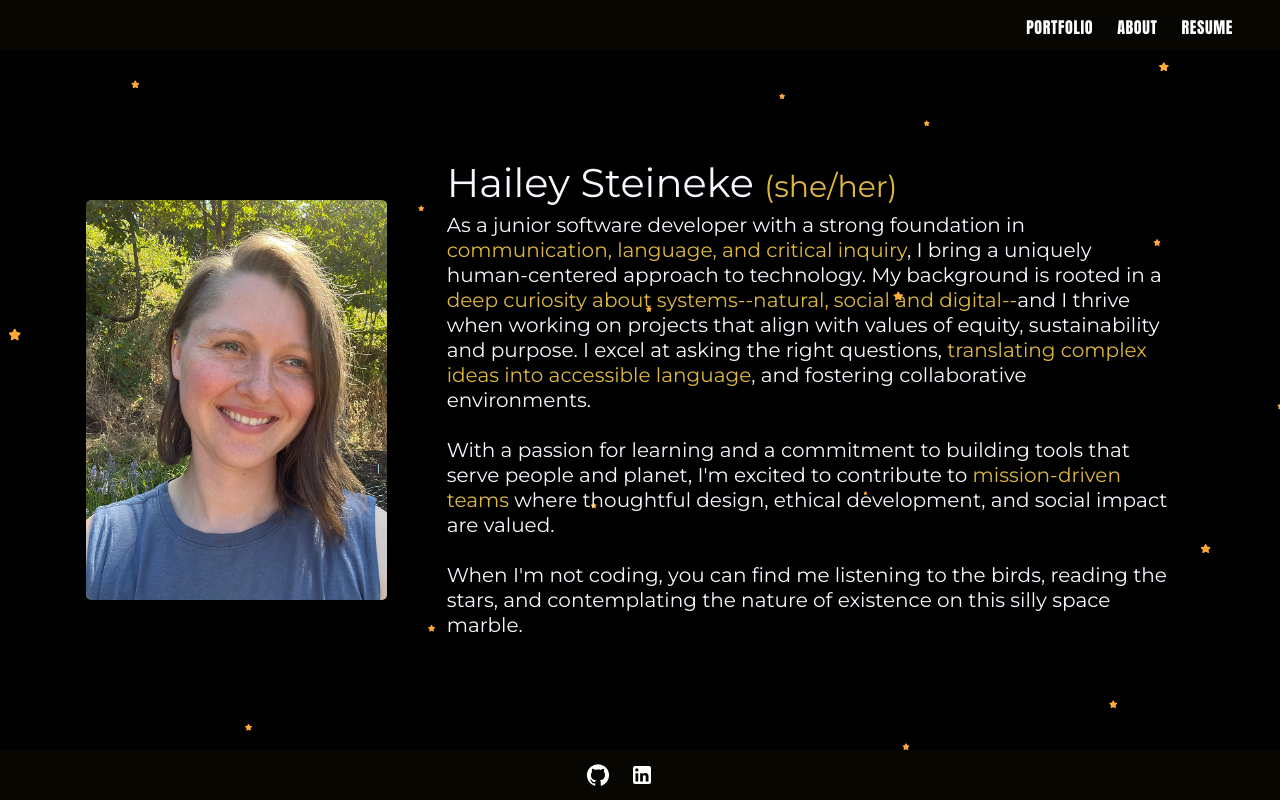
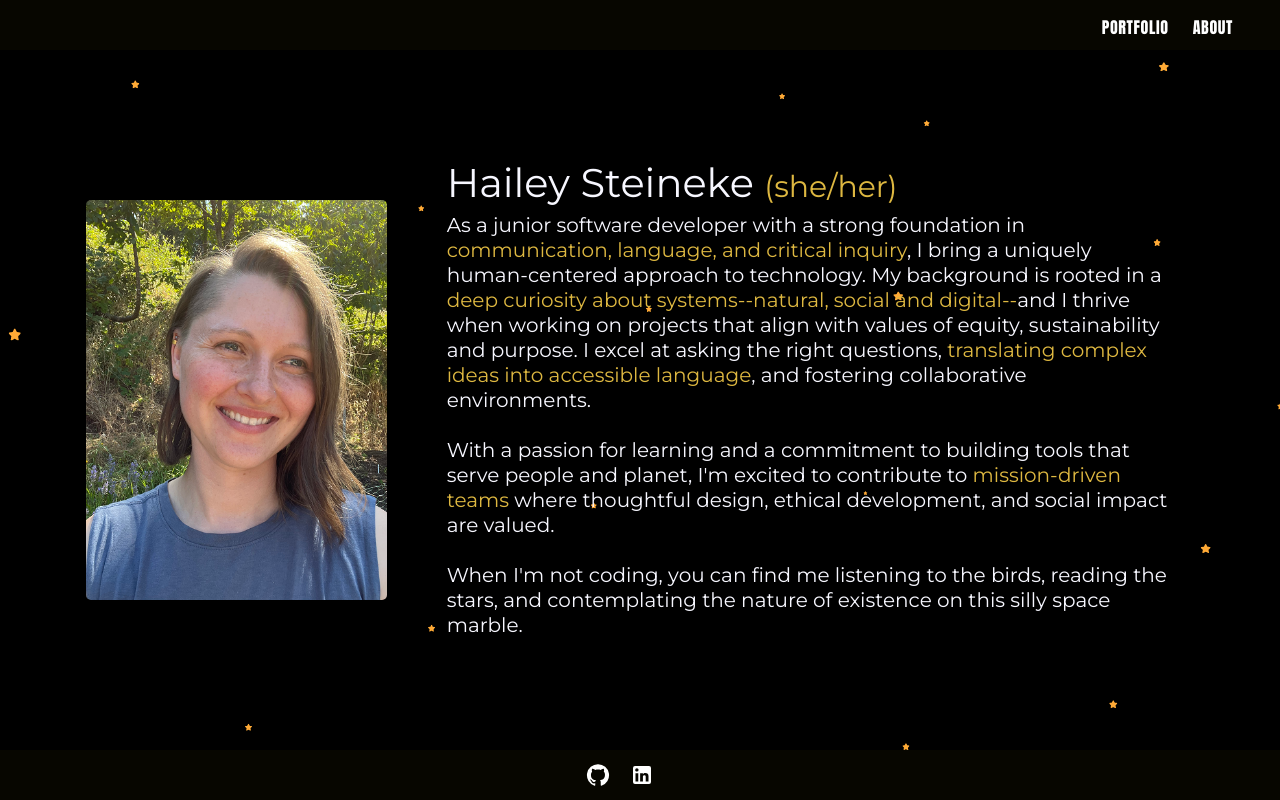
Before and after one commit to hdsteineke/portfolio-site, a React app: page / in a window 1280 px wide. Built offline with nearby package versions, Linux system fonts and the light colour scheme.

Commit message:
successfully deleted Resume component

```diff
--- a/src/components/App.jsx
+++ b/src/components/App.jsx
@@ -7,7 +7,6 @@ import {
 import Layout from './Page/Layout.jsx';
 import PortfolioList from './Portfolio/PortfolioList.jsx';
 import About from './About/About.jsx';
-import Resume from './Resume/Resume.jsx';
 
 export default function App() {
   return (
@@ -17,7 +16,6 @@ export default function App() {
           <Route path="/" element={<Layout />}>
             <Route path="portfolio" element={<PortfolioList />} />
             <Route path="/" element={<About />} />
-            <Route path="resume" element={<Resume />} />
             <Route path="*" element={<Navigate to="/" replace />} />
           </Route>
         </Routes>
--- a/src/components/Page/Header/Navigation.jsx
+++ b/src/components/Page/Header/Navigation.jsx
@@ -6,7 +6,6 @@ export default function Navigation() {
     <nav className={styles.Navigation}>
       <NavLink to="portfolio">Portfolio</NavLink>
       <NavLink to="about">About</NavLink>
-      <NavLink target={'_blank'} to="techresume2024.pdf">Resume</NavLink>
     </nav>
   );
 }
--- a/src/components/Resume/Resume.jsx
+++ /dev/null
@@ -1,5 +0,0 @@
-export default function Resume() {
-  return (
-    <a target="_blank" href="techresume2024.pdf">Resume</a>
-  );
-}
```
Also changed, not shown: 1 other file (tests, documents, lock files or other folders).
